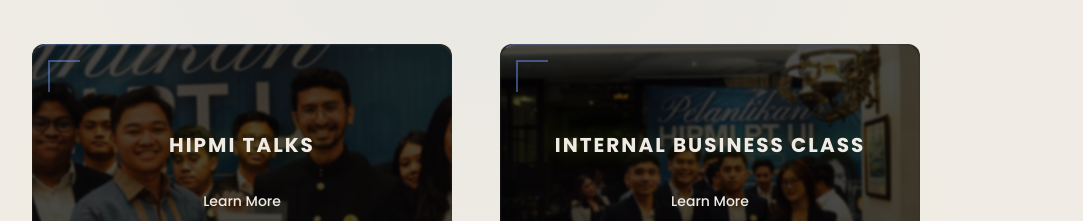
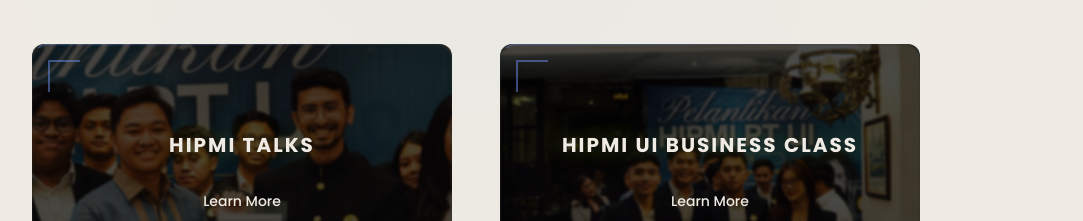
Before and after one commit to pesolosep/makarapreneur, a Next.js app: page / in a window 1280 px wide. Shown: the part 1740-1961 px from the top of the page, without its empty margins (164-1247 px from the left). Built offline with nearby package versions, Linux system fonts and the light colour scheme; no server answers; the database is empty.

Commit message:
change event title

```diff
--- a/src/app/page.tsx
+++ b/src/app/page.tsx
@@ -40,7 +40,7 @@ import networkingNight from "@/assets/makarapreneur/aboutus.jpg"
 export default function page() {
     const cards = [
         { id: 1, title: "HIPMI TALKS", link: "/event/hipmitalks", image: hipmiTalks },
-        { id: 2, title: "INTERNAL BUSINESS CLASS", link: "/event/internalbusinessclass", image: internalBusinessClass },
+        { id: 2, title: "HIPMI UI BUSINESS CLASS", link: "/event/internalbusinessclass", image: internalBusinessClass },
         { id: 3, title: "NETWORKING NIGHT", link: "/event/networkingnight", image: networkingNight }
     ];
 
```
